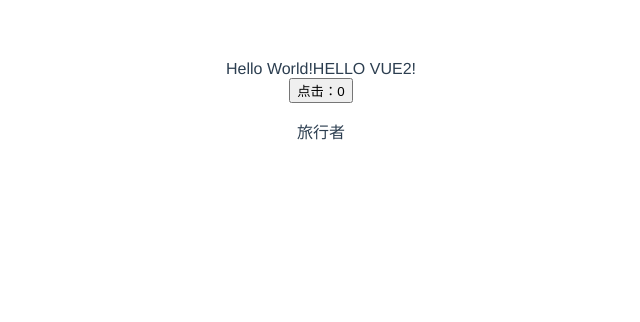
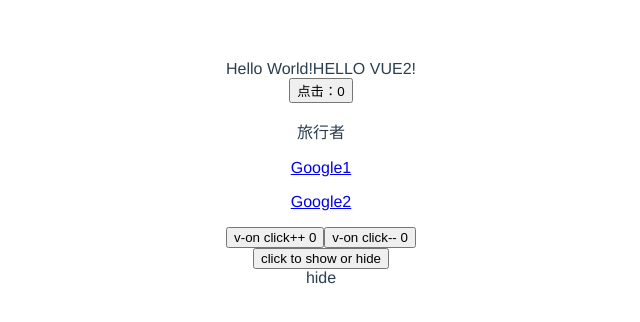
Before and after one commit to KKKLLLEEEEEE/Vue2-3-Learning, a Vue app in the folder vue2-learning/: page /#/day1 in a window 1280 px wide. Shown: the top 322 px of the page, without its empty margins (319-959 px from the left). Built offline with nearby package versions, Linux system fonts and the light colour scheme.

Commit message:
newwork die, i did not carry my phont

```diff
--- a/vue2-learning/src/views/Day1.vue
+++ b/vue2-learning/src/views/Day1.vue
@@ -4,6 +4,17 @@
     <br>
     <button @click="count++">点击：{{ count }}</button>
     <p>{{ GenshinImpact.name }}</p>
+    <p><a :href="link">Google1</a></p>
+    <p v-html="link2"></p>
+    <button v-on:click="count2++">v-on click++  {{ count2 }}</button>
+    <button @click="count2--">v-on click--  {{ count2 }}</button>
+    <br>
+    <button @click="toShow">click to show or hide</button>
+    <span v-show="showFlag">suprise!</span>
+    <br>
+    <span v-bind:style="color">hide</span>
+
+
   </div>
 </template>
 
@@ -19,7 +30,21 @@
         name: '旅行者',
         age: 18,
         gender: '男'
-      }
+      },
+      link: 'http://www.google.com',
+      link2: '<a href="http://www.google.com">Google2</a>',
+      count2: 0,
+      showFlag: false,
+      hideFlag: true,
+      color: 'red'
+    }
+  },
+  methods: {
+    toShow() {
+        this.showFlag = !this.showFlag
+    },
+    calculate(num1,num2) {
+        return num1 + num2
     }
   }
 }
```
